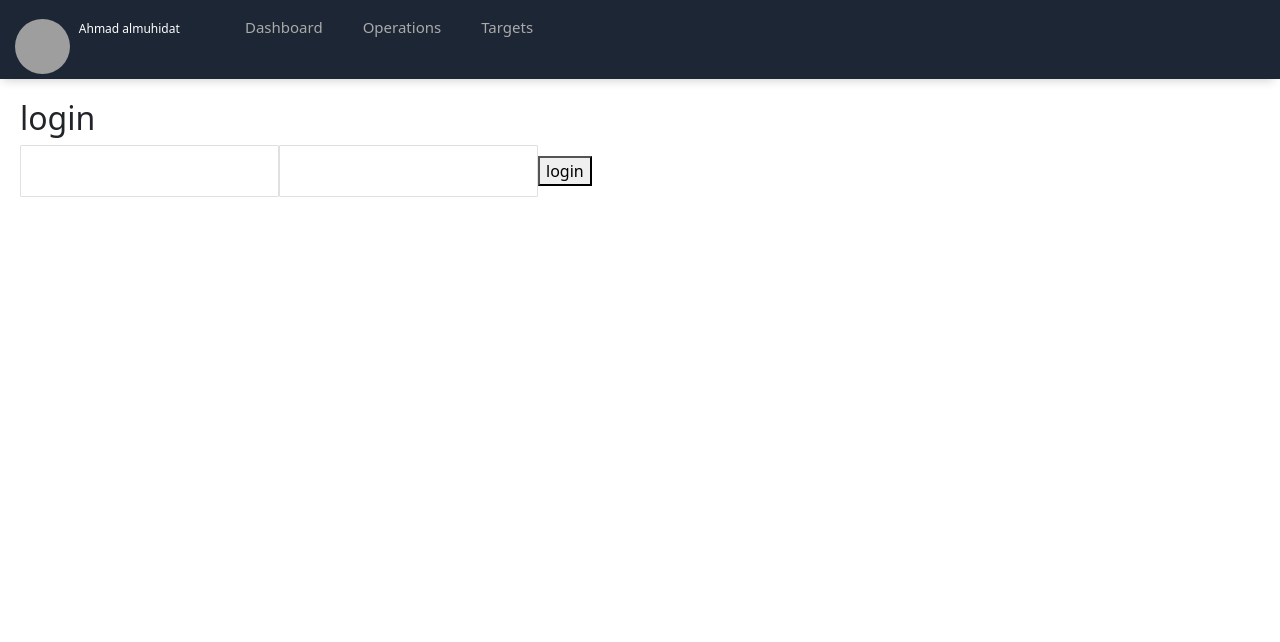
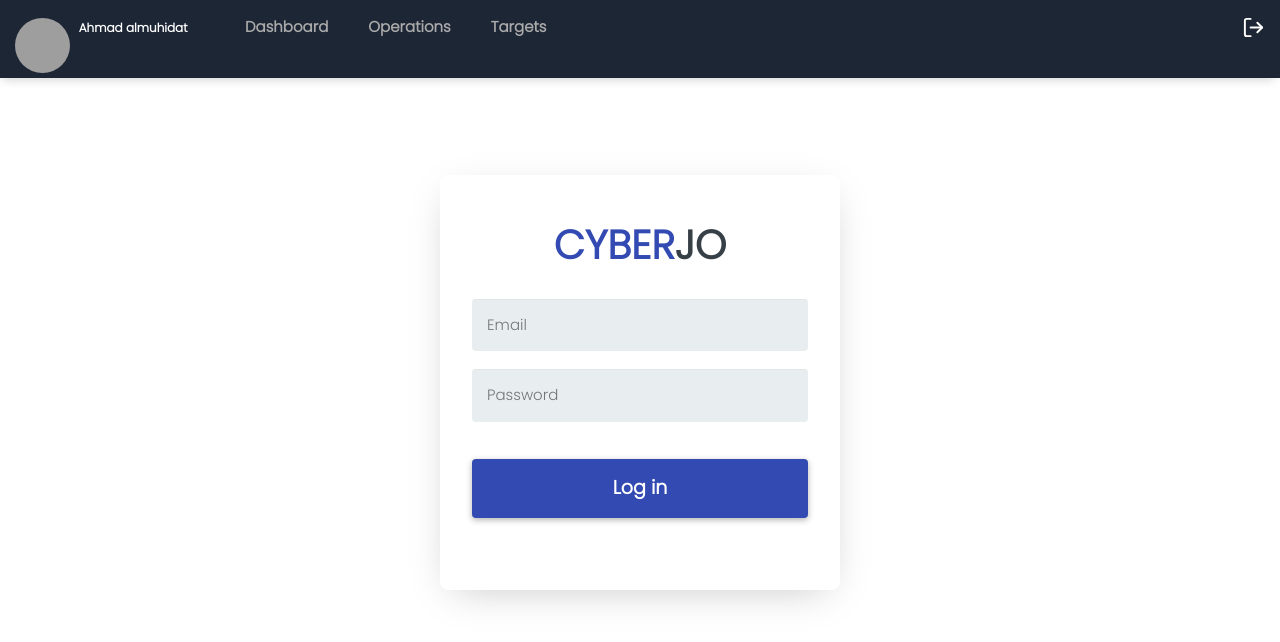
Before and after one commit to yousefalkhatibDev/Cyber-Security-Manager-UI, a React (Create React App) app: page /login in a window 1280 px wide. Shown: the top 642 px of the page. Built offline with nearby package versions, Linux system fonts and the light colour scheme; grey boxes are pictures that could not be loaded.

Commit message:
fixed login style, add JWT configrations

```diff
--- a/package.json
+++ b/package.json
@@ -12,6 +12,7 @@
     "react-bootstrap": "^2.5.0",
     "react-dom": "^17.0.2",
     "react-icons": "^4.3.1",
+    "react-loading": "^2.0.3",
     "react-router-dom": "^6.2.2",
     "react-scripts": "5.0.0",
     "web-vitals": "^2.1.4"
--- a/src/App.js
+++ b/src/App.js
@@ -2,8 +2,8 @@
 import { BrowserRouter, Route, Routes } from "react-router-dom";
 
 // style
+import "bootstrap/dist/css/bootstrap.min.css";
 import "./style/custom.css";
-import "bootstrap/dist/css/bootstrap.min.css";
 
 // components
 import NavBar from "./components/NavBar";
--- a/src/Router/PrivateRoute.js
+++ b/src/Router/PrivateRoute.js
@@ -1,7 +1,7 @@
 import {Navigate} from 'react-router';
 
 const PrivateRoute = ({children}) => {
-  const auth = window.sessionStorage.getItem('ID');
+  const auth = window.sessionStorage.getItem('token');
   return auth ? children : <Navigate to={'/login'}/>;
 };
 
--- a/src/components/NavBar.js
+++ b/src/components/NavBar.js
@@ -1,11 +1,35 @@
 import React from "react";
 import { Link } from "react-router-dom";
-import * as FiIcons from "react-icons/fi";
+import { FiLogOut } from "react-icons/fi";
 
-// styles
-import "./../style/custom.css";
+import API from "../helper/API";
 
 class TopBar extends React.Component {
+  constructor(props) {
+    super(props);
+    this.state = {};
+
+    this.Logout = this.Logout.bind(this);
+  }
+
+  async Logout() {
+    const data = {
+      Token: window.sessionStorage.getItem("token"),
+    };
+
+    await API.post("/logout", data)
+      .then((respone) => {
+        const res = respone.data;
+        if (res.data) {
+          window.sessionStorage.removeItem("token");
+          window.location = "/login";
+        }
+      })
+      .catch(function (error) {
+        console.error(error);
+      });
+  }
+
   render() {
     return (
       <>
@@ -32,13 +56,13 @@
             </Link>
           </ul>
 
-          {/* <ul className="nav-menu" style={{ float: "right" }}>
+          <ul className="nav-menu" style={{ float: "right" }}>
             <li>
               <Link to="#">
-                <FiIcons.FiMail color="white" textDecoration="none" />
+                <FiLogOut color="white" size={"23"} textDecoration="none" onClick={this.Logout}/>
               </Link>
             </li>
-          </ul> */}
+          </ul>
         </nav>
       </>
     );
--- a/src/helper/API.js
+++ b/src/helper/API.js
@@ -1,7 +1,7 @@
 import axios from "axios";
 
-// const url = "http://localhost:3000/";
-const url = "https://cyber-tracking-system-api.herokuapp.com/";
+const url = "http://localhost:3000/";
+// const url = "https://cyber-tracking-system-api.herokuapp.com/";
 
 const Axios = axios.create({
   baseURL: url,
--- a/src/pages/Login.js
+++ b/src/pages/Login.js
@@ -1,5 +1,6 @@
 import React from "react";
 import API from "../helper/API";
+import ReactLoading from "react-loading";
 
 class Login extends React.Component {
   constructor(props) {
@@ -7,6 +8,8 @@
     this.state = {
       email: "",
       password: "",
+      error: "",
+      loading: false,
     };
 
     this.Login = this.Login.bind(this);
@@ -32,12 +35,17 @@
       Password: this.state.password,
     };
 
+    // this.setState({ loading: true });
+
     await API.post("/login", data)
       .then((respone) => {
         const res = respone.data;
         if (res.data) {
-          window.sessionStorage.setItem("ID", res.data);
+          // this.setState({ loading: false });
+          window.sessionStorage.setItem("token", res.data);
           window.location = "/";
+        } else {
+          this.setState({ error: "Invalid Email or Password" });
         }
       })
       .catch(function (error) {
@@ -47,11 +55,52 @@
 
   render() {
     return (
-      <div className="dashboard">
-        <h2>login</h2>
-        <input type="email" onChange={this.UpdateEmail} />
-        <input type="password" onChange={this.UpdatePassword} />
-        <button onClick={this.Login}>login</button>
+      <div className="Login">
+        {this.state.loading === true ? (
+          <ReactLoading
+            type={"bars"}
+            color={"#324ab2"}
+            height={100}
+            width={100}
+          />
+        ) : (
+          <form action="index.html" method="post">
+            <h1>
+              <span
+                style={{
+                  color: "#324ab2",
+                  fontWeight: "bold",
+                  fontSize: "2.5rem",
+                }}
+              >
+                CYBER
+              </span>
+              <span style={{ fontSize: "2.5rem" }}>JO</span>
+            </h1>
+            <p className="ErrorMessage">{this.state.error}</p>
+            <div>
+              <input
+                id="user-name"
+                name="user-name"
+                placeholder="Email"
+                type="text"
+                onChange={this.UpdateEmail}
+              />
+              <input
+                id="password"
+                name="password"
+                placeholder="Password"
+                type="password"
+                onChange={this.UpdatePassword}
+              />
+              <br />
+              <div className="LoginButton" onClick={this.Login}>
+                Log in
+              </div>
+              <br />
+            </div>
+          </form>
+        )}
       </div>
     );
   }
--- a/src/pages/Operations.js
+++ b/src/pages/Operations.js
@@ -64,8 +64,8 @@
   }
 
   async GetOperations() {
-    const id = window.sessionStorage.getItem("ID");
-    const data = { UserID: id };
+    const id = window.sessionStorage.getItem("token");
+    const data = { Token: id };
 
     await API.post("/get_operations", data)
       .then((respone) => {
@@ -81,7 +81,7 @@
 
   async UploadOperation() {
     const data = {
-      OperationUser: window.sessionStorage.getItem("ID"),
+      Token: window.sessionStorage.getItem("token"),
       OperationName: this.state.OperationName,
       OperationPassword: this.state.OperationPassword,
       OperationDescription: this.state.OperationDescription,
--- a/src/pages/TargetProfile.js
+++ b/src/pages/TargetProfile.js
@@ -91,8 +91,8 @@
   }
 
   async GetTargets() {
-    const id = window.sessionStorage.getItem("ID");
-    const data = { UserID: id };
+    const id = window.sessionStorage.getItem("token");
+    const data = { Token: id };
 
     await API.post("/get_targets_by_user", data)
       .then((respone) => {
@@ -145,7 +145,7 @@
   async UploadRelation() {
     const data = {
       RelationType: this.state.NewRelation.type,
-      RelationUser: window.sessionStorage.getItem("ID"),
+      Token: window.sessionStorage.getItem("token"),
       RelationRelatedTarget: this.state.NewRelation.RelatedTarget,
       RelationDescription: this.state.NewRelation.description,
       RelationTarget: this.props.id,
@@ -192,7 +192,7 @@
 
   async UploadNote() {
     const data = {
-      NoteUser: window.sessionStorage.getItem("ID"),
+      Token: window.sessionStorage.getItem("token"),
       NoteOperation: this.state.operation,
       NoteTarget: this.props.id,
       NoteType: this.state.NewNote.type,
--- a/src/pages/Targets.js
+++ b/src/pages/Targets.js
@@ -13,8 +13,8 @@
   }
 
   async GetTargets() {
-    const id = window.sessionStorage.getItem("ID");
-    const data = { UserID: id };
+    const id = window.sessionStorage.getItem("token");
+    const data = { Token: id };
 
     await API.post("/get_targets_by_user", data)
       .then((respone) => {
--- a/src/style/custom.css
+++ b/src/style/custom.css
@@ -173,7 +173,7 @@
   padding: 10px;
   font-size: 15px;
   border-bottom-left-radius: 5px;
-  border--right-radius: 5px;
+  border-bottom-right-radius: 5px;
 }
 
 .OperationCardContainer .OperationCardContainerButton:hover {
@@ -473,3 +473,140 @@
   padding: 0px 10px;
   font-size: 13px;
 }
+
+/*Login page*/
+
+.Login *,
+*::before,
+*::after {
+  box-sizing: border-box;
+}
+
+.ErrorMessage {
+  color: rgb(252, 77, 77);
+  text-align: center;
+}
+
+.Login h1 {
+  font-weight: 700;
+  color: #384047;
+  text-align: center;
+  line-height: 1.5em;
+  margin-bottom: 0.2em;
+  margin-top: 0.2em;
+}
+
+.Login a {
+  font-size: 0.98em;
+  color: #8a97a0;
+  text-decoration: none;
+}
+
+.Login a:hover {
+  color: green;
+}
+
+.ModalInput,
+.ModalInput:focus {
+  color: #384047;
+  background-color: #e8eeef;
+  box-shadow: 0 1px 0 rgba(0, 0, 0, 0.03) inset;
+  border: none;
+  border-radius: 4px;
+  padding: 0.7em;
+  margin-bottom: 1.2em;
+  width: 100%;
+}
+
+.Login {
+  display: flex;
+  -webkit-display: box;
+  -moz-display: box;
+  -ms-display: flexbox;
+  -webkit-display: flex;
+  flex-wrap: wrap;
+  justify-content: center;
+  align-content: center;
+  padding: 6%;
+  margin: 0;
+}
+
+.Login form {
+  background-color: #fff;
+  padding: 2em;
+  padding-bottom: 3em;
+  border-radius: 8px;
+  max-width: 400px;
+  display: flex;
+  flex-wrap: wrap;
+  flex-direction: column;
+  justify-content: center;
+  box-shadow: 0 10px 40px -14px rgba(0, 0, 0, 0.25);
+  display: flex;
+  flex-wrap: wrap;
+  flex-direction: column;
+}
+
+.Login form input {
+  color: #384047;
+  background-color: #e8eeef;
+  box-shadow: 0 1px 0 rgba(0, 0, 0, 0.03) inset;
+  border: none;
+  border-radius: 4px;
+  padding: 1em;
+  margin-bottom: 1.2em;
+  width: 100%;
+}
+
+.Login form input:focus {
+  outline: none;
+}
+
+.Login .LoginButton {
+  font-weight: 600;
+  text-align: center;
+  font-size: 19px;
+  color: #fff;
+  background-color: #324ab2;
+  width: 100%;
+  border: none;
+  border-radius: 4px;
+  padding: 0.8em;
+  margin-top: 1em;
+  cursor: pointer;
+  overflow: hidden;
+  transition: all 200ms ease-in-out;
+  box-shadow: 0px 2px 6px rgba(0, 0, 0, 0.3);
+}
+
+.Login .LoginButton:hover {
+  box-shadow: 0px 6px 10px rgba(0, 0, 0, 0.3);
+  transform: translateY(-4px);
+}
+
+.Login .LoginButton span {
+  position: relative;
+  z-index: 1;
+}
+
+.Login .LoginButton .circle {
+  position: absolute;
+  z-index: 0;
+  background-color: #35a556;
+  border-radius: 50%;
+  transform: scale(0);
+  opacity: 5;
+  height: 50px;
+  width: 50px;
+}
+
+.Login .LoginButton .circle.animate {
+  animation: grow 0.5s linear;
+}
+
+@keyframes grow {
+  to {
+    transform: scale(2.5);
+    opacity: 0;
+  }
+}
```
Also changed, not shown: src/components/Post.js (+86 -1 lines), src/pages/OperationProfile.js (+4 -4 lines).
